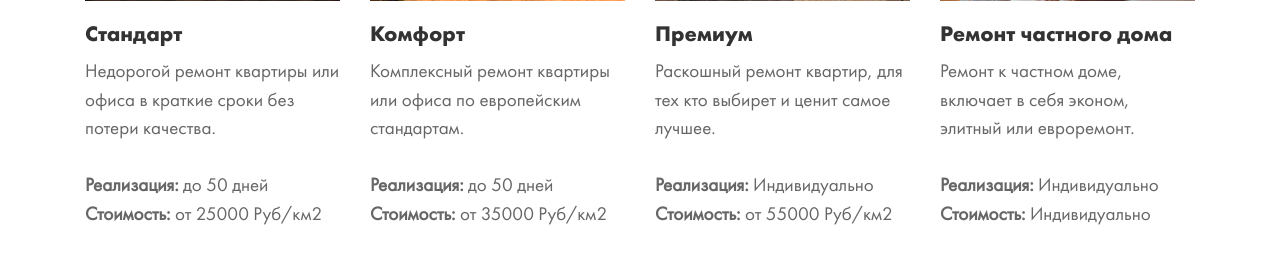
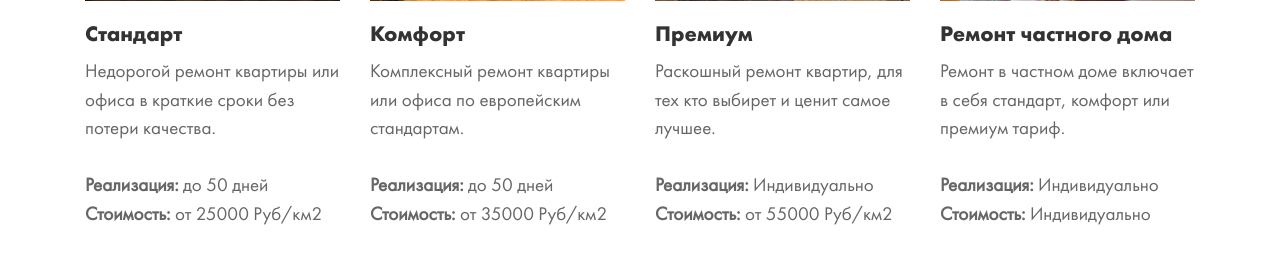
Before and after one commit to glushok123/app, a Symfony app: template templates/index.html.twig in a window 1280 px wide. Shown: the part 2663-2922 px from the top of the page. Run offline with Twig, Linux system fonts and the light colour scheme; the template is opened without the code that fills it, so the values that code supplies are empty; some libraries are stand-ins or nearby versions.

Commit message:
правки

```diff
--- a/templates/index.html.twig
+++ b/templates/index.html.twig
@@ -481,8 +481,7 @@
 
                         </div>
                         <h4>Ремонт частного дома</h4>
-                        <p>Ремонт к частном доме, включает в себя эконом, элитный или
-                            евроремонт.<br><br><b>Реализация:</b>
+                        <p>Ремонт в частном доме включает в себя стандарт, комфорт или премиум тариф.<br><br><b>Реализация:</b>
                             Индивидуально<br><b>Стоимость:</b> Индивидуально</p>
                         <p>
                         </p></div>
@@ -639,8 +638,7 @@
                                  data-parent="#accordionOne"
                                  style="">
                                 <div class="card-body">
-                                    90% нашего персонала составляет технический отдел. Мы строго отбираем персонал. Все
-                                    работники – это русские, жители Москвы, с Российским гражданством и пропиской.
+                                    90% нашего персонала составляет технический отдел. Мы строго отбираем персонал.
                                 </div>
                             </div>
                         </div>
@@ -726,7 +724,7 @@
                                  data-parent="#accordionOne" style="">
                                 <div class="card-body">
                                     Да мы можем помочь Вам в подготовке и создании дизайн-проекта. Обсудим это
-                                    индивидуально. При заказе Евроремонта квартиры, не менее 80 кв/2м, бесплатно
+                                    индивидуально. При заказе ремонта квартиры Комфорт или Премиум, не менее 80 кв/2м, бесплатно
                                     создадим
                                     дизайн проект будущей квартиры!
                                 </div>
```
